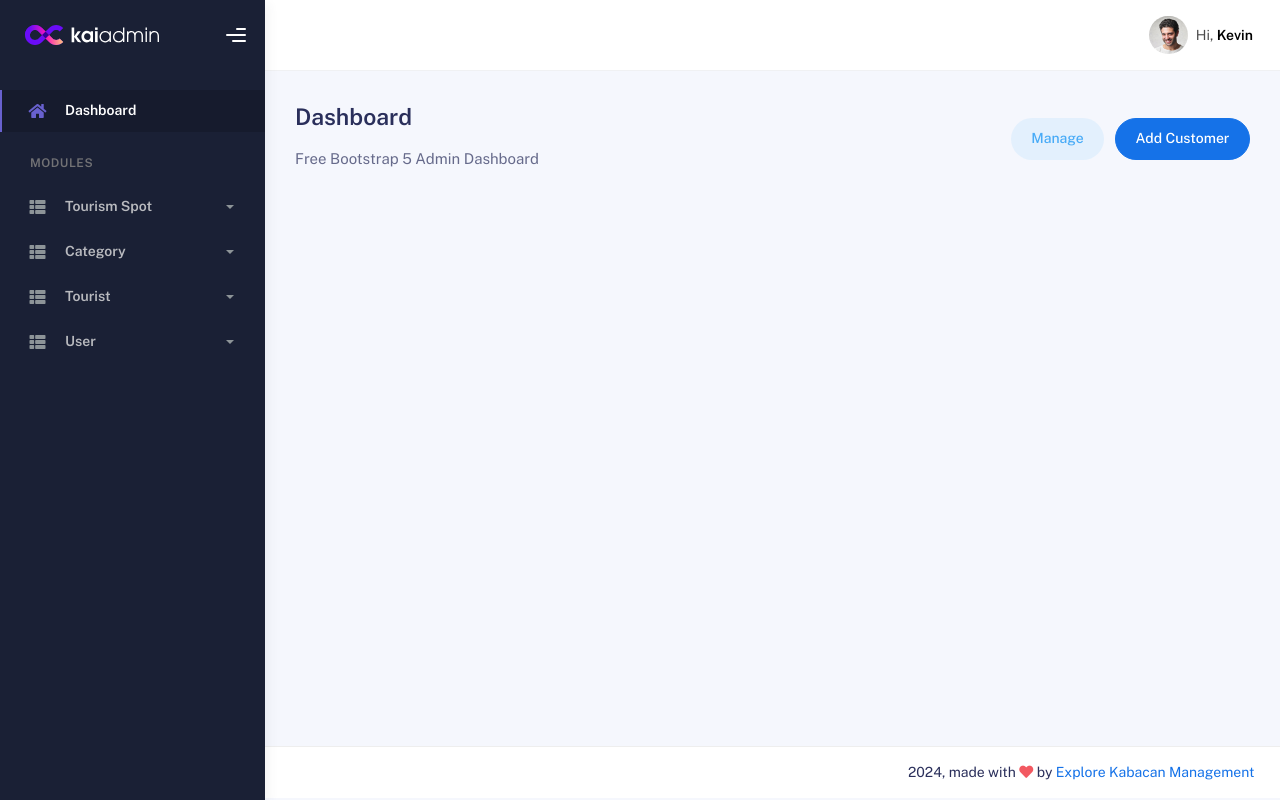
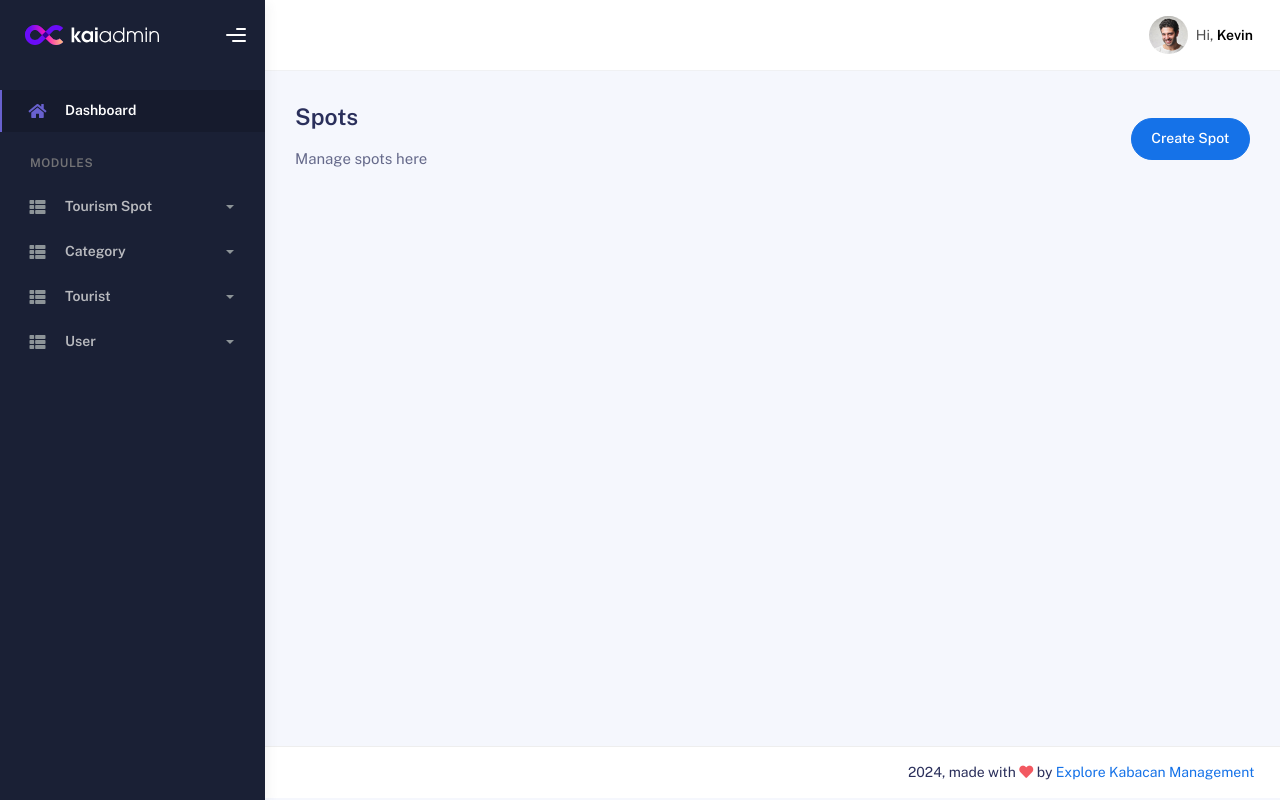
Before and after one commit to kiannaquines/explore_tourism_management, a Django app: page /spot/list in a window 1280 px wide. Run offline with Django 5.2, Linux system fonts and the light colour scheme; some libraries are stand-ins or nearby versions.

Commit message:
added new features

```diff
--- a/explore_kabacan_app/templates/spots.html
+++ b/explore_kabacan_app/templates/spots.html
@@ -4,12 +4,11 @@
 <div class="page-inner">
     <div class="d-flex align-items-left align-items-md-center flex-column flex-md-row pt-2 pb-4">
         <div>
-            <h3 class="fw-bold mb-3">Dashboard</h3>
-            <h6 class="op-7 mb-2">Free Bootstrap 5 Admin Dashboard</h6>
+            <h3 class="fw-bold mb-3">Spots</h3>
+            <h6 class="op-7 mb-2">Manage spots here</h6>
         </div>
         <div class="ms-md-auto py-2 py-md-0">
-            <a href="#" class="btn btn-label-info btn-round me-2">Manage</a>
-            <a href="#" class="btn btn-primary btn-round">Add Customer</a>
+            <a href="#" class="btn btn-primary btn-round">Create Spot</a>
         </div>
     </div>
 </div>
```
Also changed, not shown: explore_kabacan_app/templates/category.html (+3 -4 lines), explore_kabacan_app/templates/report.html (+3 -4 lines), explore_kabacan_app/templates/tourist.html (+3 -4 lines).
